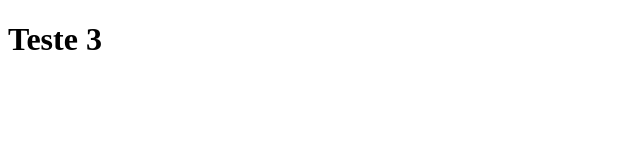
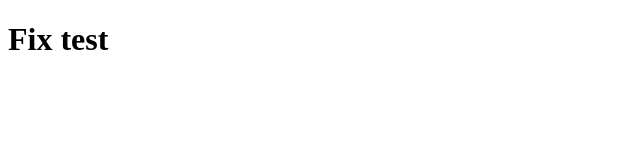
Before and after one commit to lgmeyer/clone-tabnews, a Next.js app: page / in a window 1280 px wide. Shown: the top 160 px of the page, without its empty margins (0-640 px from the left). Built offline with nearby package versions, Linux system fonts and the light colour scheme.

Commit message:
add git ignore

```diff
--- a/pages/index.js
+++ b/pages/index.js
@@ -1,5 +1,5 @@
 function Home() {
-    return <h1>Teste 3</h1>
+    return <h1>Fix test</h1>
 }
 
 export default Home;
```
Also changed, not shown: 1 other file (tests, documents, lock files or other folders).
